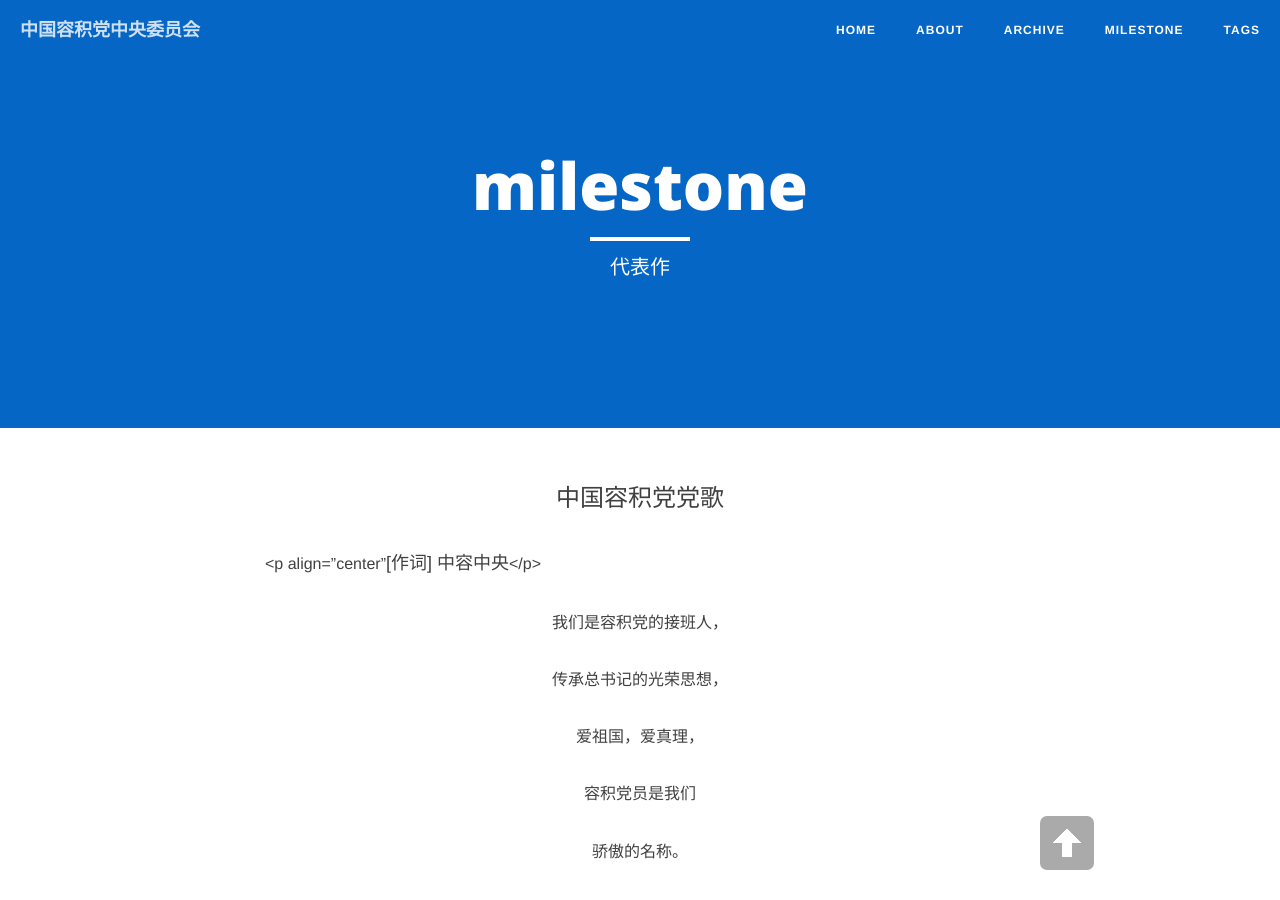
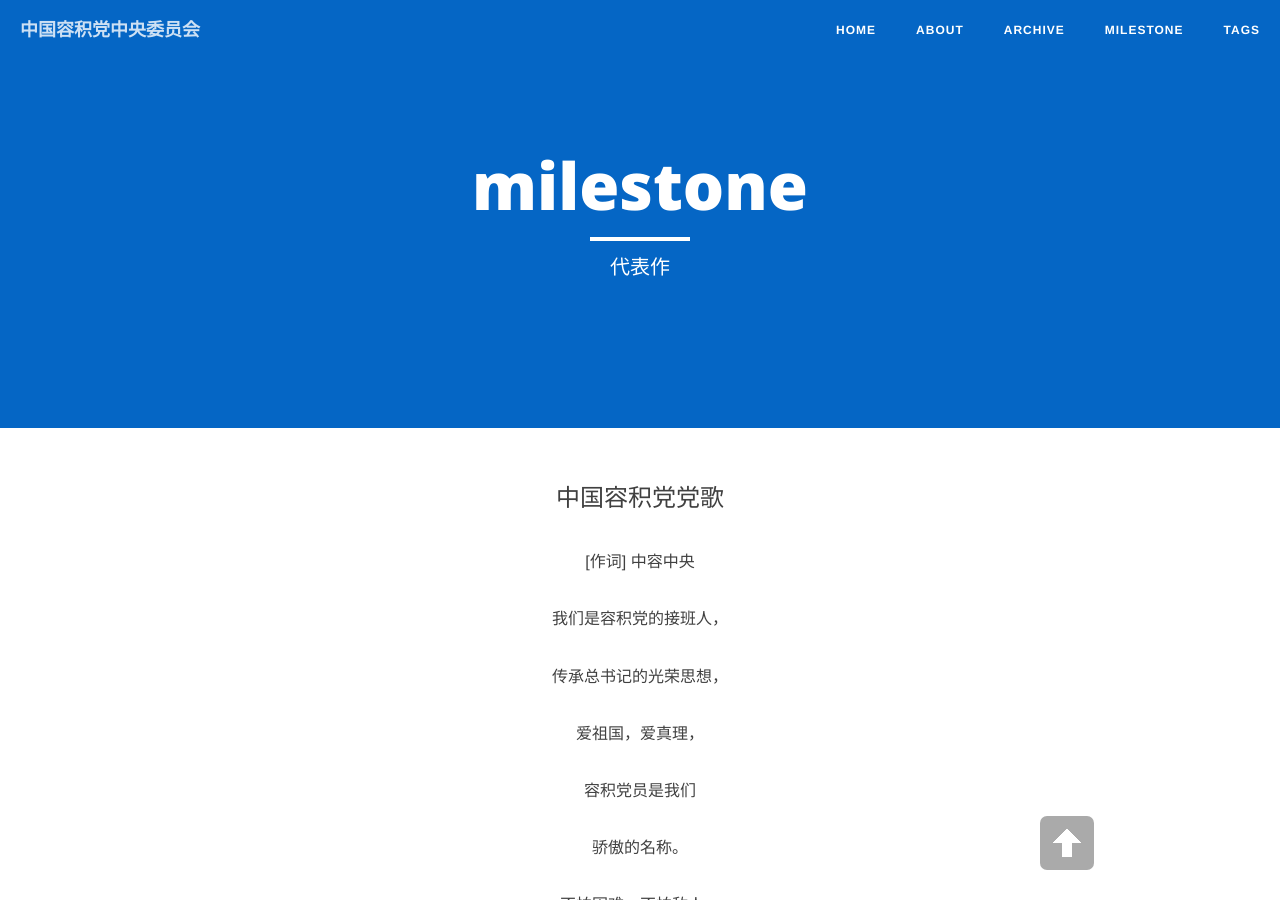
Before and after one commit to ovule-seed/ovule-seed.github.io, a Jekyll site: the page built from milestone.md, in a window 1280 px wide and 900 px high. Built offline with Jekyll 4.4.1, drawn with Linux system fonts in a browser that asks for light colours; nearby versions of some CDN libraries.

Commit message:
Update milestone.md

```diff
--- a/milestone.md
+++ b/milestone.md
@@ -7,7 +7,7 @@ header-img: "img/zhihu.jpg"
 
 <p align="center"><font size=5>中国容积党党歌</font></p>
 
-<p align="center"<font size=4>[作词] 中容中央</font></p>
+<p align="center">[作词] 中容中央</p>
 
 <p align="center">我们是容积党的接班人，</p>
 
```
